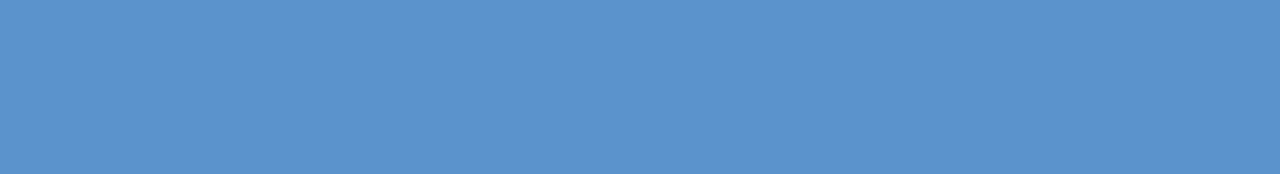
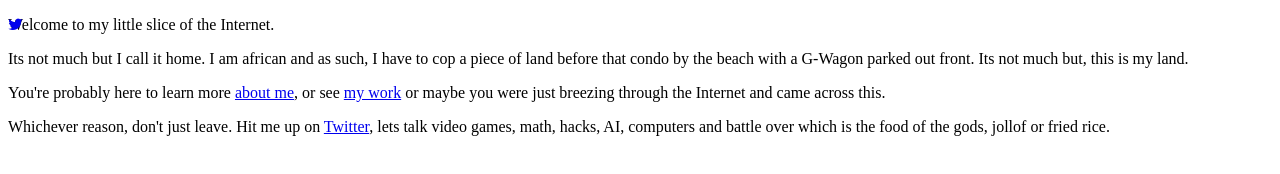
Before and after one commit to mturkson23/mygithubpage, a plain HTML site: page index.html in a window 1280 px wide. Drawn offline with Linux system fonts and the light colour scheme.

Commit message:
modified webpage with a little more content

```diff
--- a/index.html
+++ b/index.html
@@ -1,9 +1,53 @@
-<!doctype html>
+<!DOCTYPE html>
 <html lang="en">
+
 <head>
-<title>Technic Turk | Coming soon</title>
+    <meta charset="UTF-8">
+    <meta name="description" content="This is Ebo Turkson's little slice of the internet. An online portfolio.">
+    <meta name="author" content="Michael Ebo Turkson">
+    <meta name="keywords" content="math,hacks,computers,portfolio,ebo,turkson">
+
+    <meta property="og:title" content="technic turk">
+    <meta property="og:image" content="http://technicturk.me/img/brand.png">
+    <meta property="og:description" content="This is Ebo Turkson's little slice of the internet. An online portfolio.">
+
+    <meta property="twitter:title" content="technic turk">
+    <meta property="twitter:url" content="http://technicturk.me/img/brand.png">
+
+    <meta name="apple-mobile-web-app-capable" content="yes" />
+    <meta name="viewport" content="width=device-width, initial-scale=1.0, maximum-scale=1.0, user-scalable=no" />
+    <meta name="apple-mobile-web-app-status-bar-style" content="black" />
+
+    <title>technic turk | Ebo's slice of the internet</title>
+    <link rel="stylesheet" href="styles/app.css">
+    <link href='http://fonts.googleapis.com/css?family=Gochi+Hand' rel='stylesheet' type='text/css'>
+    <link href="//maxcdn.bootstrapcdn.com/font-awesome/4.2.0/css/font-awesome.min.css" rel="stylesheet">
 </head>
 
-<body style="background-color: #5B94CC">
+<body>
+    <div class="social-bar" style="position:fixed">
+        <a href="http://twitter.com/mturkson23">
+            <span class="fa fa-twitter"></span>
+        </a>
+    </div>
+    <div class="container">
+        <p id="neg_slant">
+            Welcome to my little slice of the Internet.
+        </p>
+        <p>
+            Its not much but I call it home. I am african and as such, I have to cop a piece of land before that condo by the beach with a G-Wagon parked out front. Its not much but, this is my land.
+        </p>
+        <p id="pos_slant">
+            You're probably here to learn more <a href="http://about.me/turkson" class="link">about me</a>, or see
+            <a href="https://github.com/mturkson23" class="link">my work</a> or maybe you were just breezing through the Internet and came across this.
+        </p>
+    </div>
+    <div class="container">
+        <p id="neg_slant">
+            Whichever reason, don't just leave. Hit me up on <a href="https://twitter.com/mturkson23" class="link">Twitter</a>, lets talk video games, math, hacks, AI, computers and battle over which is the food of the gods, jollof or fried rice.
+        </p>
+    </div>
+    <script src="scripts/app.js"></script>
 </body>
+
 </html>
```
